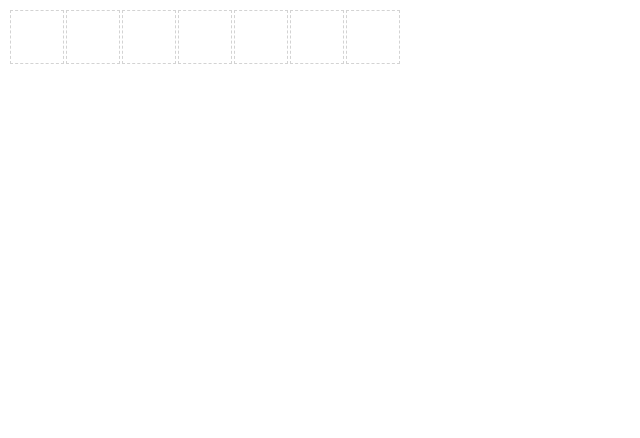
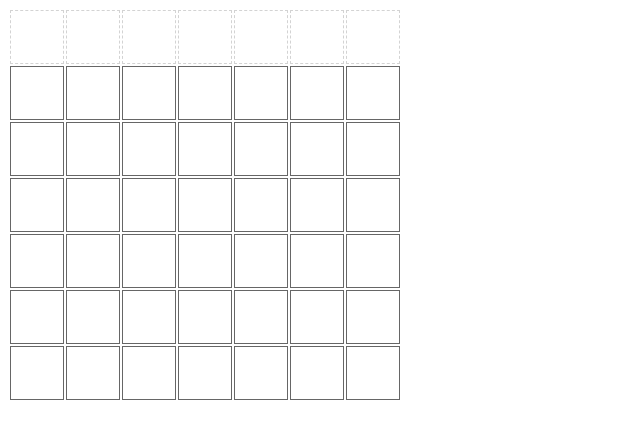
Before and after one commit to shavinski/connect-four, a plain HTML site: page index.html in a window 1280 px wide. Shown: the whole page, without its empty margins (0-640 px from the left). Drawn offline with Linux system fonts and the light colour scheme.

Commit message:
HTML board function functions

```diff
--- a/connect-four/connect4.js
+++ b/connect4.js
@@ -1,4 +1,4 @@
-"use strict";
+'use strict';
 
 /** Connect Four
  *
@@ -14,61 +14,54 @@ let currPlayer = 1; // active player: 1 or 2
 const BOARD = []; // array of rows, each row is array of cells  (board[y][x])
 
 /** makeBoard: create in-JS board structure:
+ * Takes in the global constants of WIDTH and HEIGHT
  *    board = array of rows, each row is array of cells  (board[y][x])
  */
-
 function makeBoard(width = WIDTH, height = HEIGHT) {
-  // TODO: set "board" to empty HEIGHT x WIDTH matrix array
-  // width = 7
-  // [null, null, null, null, null, null, null]
-  // height = 6
   let widthBoard = [];
 
   for (let i = 0; i < width; i++) {
     widthBoard.push(null);
-  };
+  }
 
   for (let x = 0; x < height; x++) {
-    BOARD.push(widthBoard)
-  };
-
+    BOARD.push(widthBoard);
+  }
 }
 
-/** makeHtmlBoard: make HTML table and row of column tops. */
+/** makeHtmlBoard: make HTML table and row of column tops.
+ * Takes in HEIGHT and WIDTH constants
+ * Create rows and cells and append them to HTML */
+
+//TODO: Decompose function
 
 function makeHtmlBoard() {
-  var htmlBoard = document.getElementById('board');
+  const htmlBoard = document.getElementById('board');
+
+  //TODO:
+  /** creates top row of HTML board with global HEIGHT and WIDTH vars*/
+
+  const top = document.createElement('tr');
+  top.setAttribute('id', 'column-top');
+  top.addEventListener('click', handleClick);
 
   // TODO: add comment for this code
-  var top = document.createElement("tr");
-  top.setAttribute("id", "column-top");
-  top.addEventListener("click", handleClick);
-
-  // TODO: add comment for this code
-  for (var x = 0; x < WIDTH; x++) {
-    var headCell = document.createElement("td");
-    headCell.setAttribute("id", `top-${x}`);
+  for (let x = 0; x < WIDTH; x++) {
+    const headCell = document.createElement('td');
+    headCell.setAttribute('id', `top-${x}`);
     top.append(headCell);
   }
   htmlBoard.append(top);
 
-  // dynamically creates the main part of html board
-  // uses HEIGHT to create table rows
-  // uses WIDTH to create table cells for each row
-  for (var y = 0; y < HEIGHT; y++) {
-    // TODO: Create a table row element and assign to a "row" variable
+  for (let y = 0; y < HEIGHT; y++) {
+    const row = document.createElement('tr');
 
-    for (var x = 0; x < WIDTH; x++) {
-      // TODO: Create a table cell element and assign to a "cell" variable
-
-      // TODO: add an id, c-y-x, to the above table cell element
-      // you'll use this later, so make sure you use c-y-x
-
-      // TODO: append the table cell to the table row
-
+    for (let x = 0; x < WIDTH; x++) {
+      const cell = document.createElement('td');
+      cell.setAttribute('id', 'c-y-x');
+      row.appendChild(cell);
     }
-    // TODO: append the row to the html board
-
+    htmlBoard.appendChild(row);
   }
 }
 
@@ -122,17 +115,14 @@ function handleClick(evt) {
 /** checkForWin: check board cell-by-cell for "does a win start here?" */
 
 function checkForWin() {
-
   /** _win:
    * takes input array of 4 cell coordinates [ [y, x], [y, x], [y, x], [y, x] ]
    * returns true if all are legal coordinates for a cell & all cells match
    * currPlayer
    */
   function _win(cells) {
-
     // TODO: Check four cells to see if they're all legal & all color of current
     // player
-
   }
 
   // using HEIGHT and WIDTH, generate "check list" of coordinates
@@ -145,7 +135,12 @@ function checkForWin() {
       // each should be an array of 4 cell coordinates:
       // [ [y, x], [y, x], [y, x], [y, x] ]
 
-      let horiz = [[y, x], [y, x + 1], [y, x + 2], [y, x + 3]];
+      let horiz = [
+        [y, x],
+        [y, x + 1],
+        [y, x + 2],
+        [y, x + 3],
+      ];
       let vert;
       let diagDL;
       let diagDR;
```
Also changed, not shown: connect4.css (renamed from connect-four/connect4.css), connect4.test.js (renamed from connect-four/connect4.test.js), index.html (line endings or trailing spaces), index.test.html (renamed from connect-four/index.test.html).
